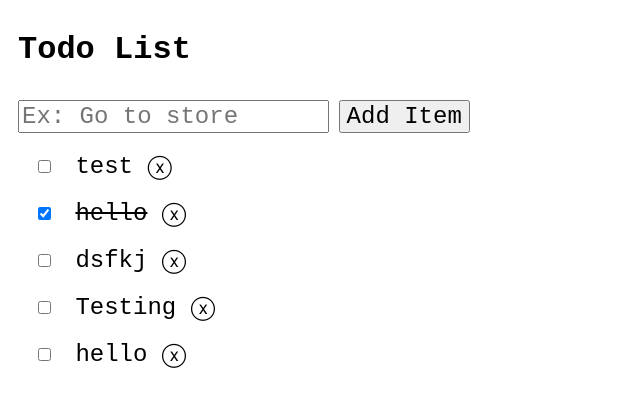
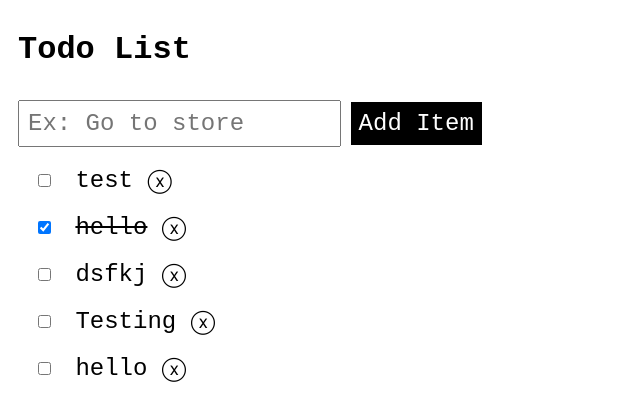
Before and after one commit to brighamandersen/flask-todo, a Flask app: page / in a window 1280 px wide. Shown: the top 420 px of the page, without its empty margins (0-640 px from the left). Run offline with Flask 2, Linux system fonts and the light colour scheme; data comes from the database, SQL or seed files in the repository.

Commit message:
Change button color

```diff
--- a/static/css/styles.css
+++ b/static/css/styles.css
@@ -4,6 +4,7 @@
 
 input {
   font-size: x-large;
+  padding: 0.5rem;
 }
 
 html {
@@ -13,6 +14,14 @@ html {
 .a-no-underline {
   text-decoration: none;
   color: black;
+}
+
+.button {
+  text-decoration: none;
+  background-color: black;
+  color: white;
+  border: none;
+  padding: 0.5rem;
 }
 
 .todo-add {
--- a/templates/index.html
+++ b/templates/index.html
@@ -14,7 +14,7 @@
     <div class="todo-add">
       <form action="{{ url_for("add") }}" method="POST">
         <input type="text" name="added-todo" placeholder="Ex: Go to store" />
-        <input type="submit" value="Add Item" />
+        <input type="submit" value="Add Item" class="button" />
       </form>
     </div>
     <div class="todo-list">
```
